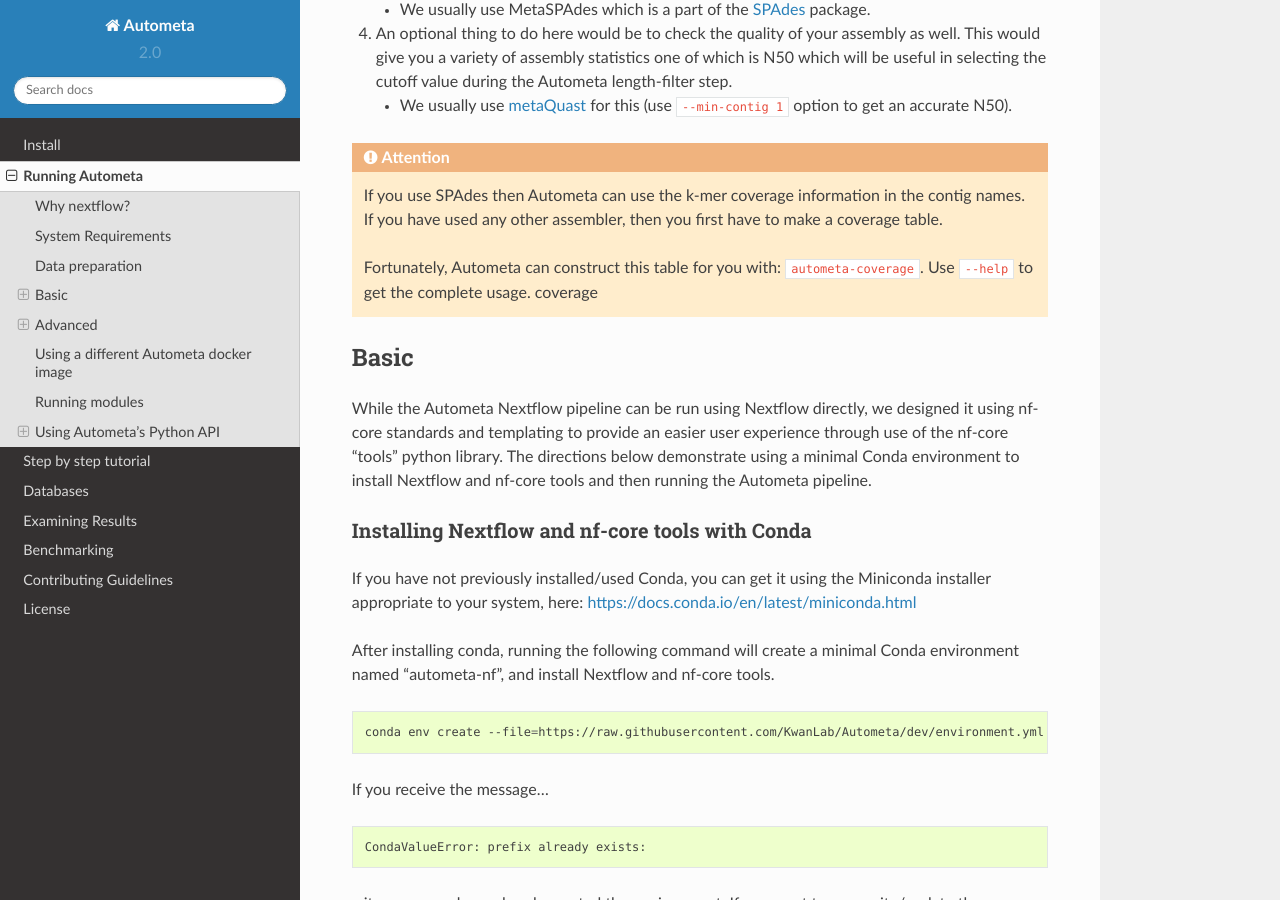
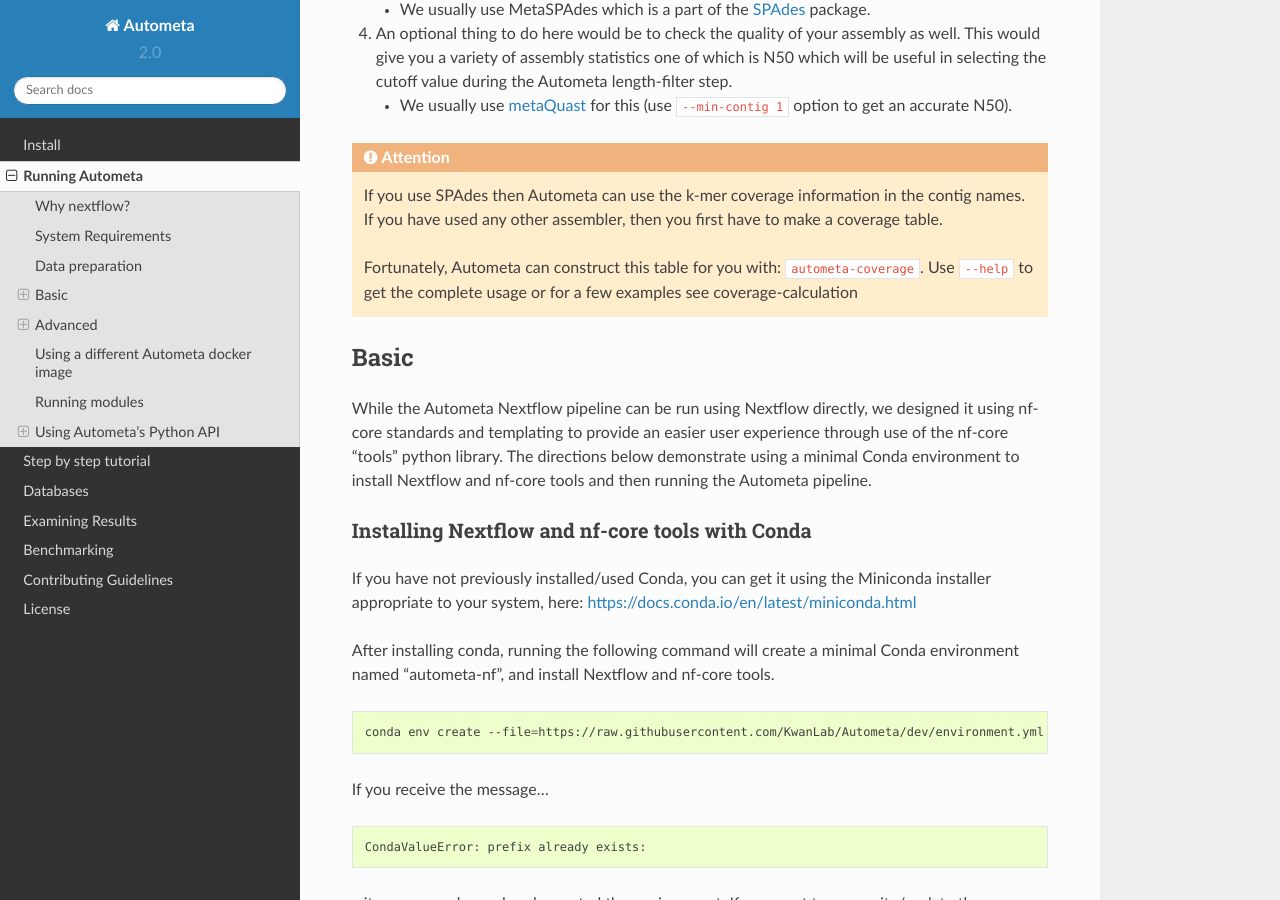
Before and after one commit to KwanLab/Autometa, a Sphinx documentation site: the page built from docs/source/running-autometa.rst, in a window 1280 px wide and 900 px high, scrolled down 858 px. Built offline with Sphinx 7.4.7 and the Read the Docs theme 2.0.0, drawn with Linux system fonts in a browser that asks for light colours; pages that are not in the unit, such as notebooks, are missing from menus.

Commit message:
:memo: Change coverage link to point to coverage-calculations section in step-by-step tutorial

```diff
--- a/docs/source/running-autometa.rst
+++ b/docs/source/running-autometa.rst
@@ -51,7 +51,7 @@
 
     If you use SPAdes then Autometa can use the k-mer coverage information in the contig names. If you have used any other assembler, then you first have to make a coverage table.
 
-    Fortunately, Autometa can construct this table for you with: ``autometa-coverage``. Use ``--help`` to get the complete usage. :ref:`coverage`
+    Fortunately, Autometa can construct this table for you with: ``autometa-coverage``. Use ``--help`` to get the complete usage or for a few examples see :ref:`coverage-calculation`
 
 
 Basic
```
